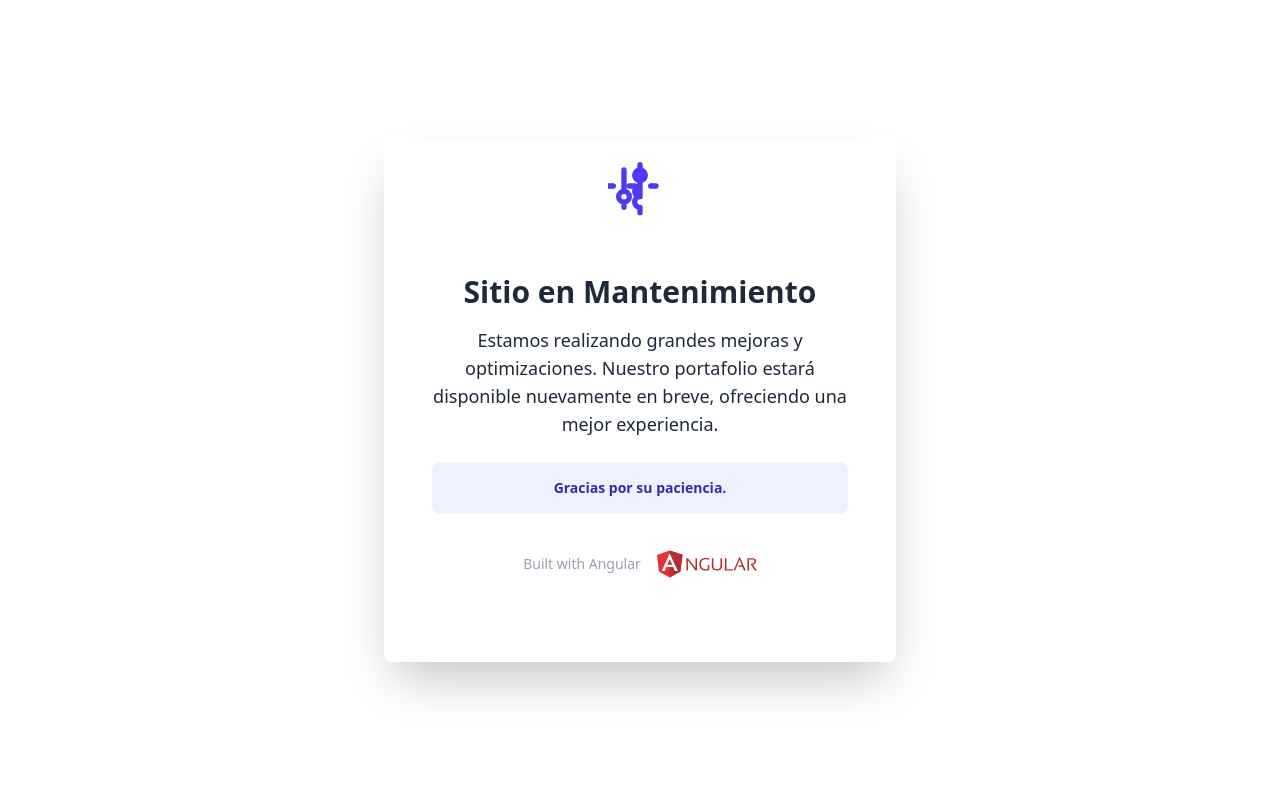
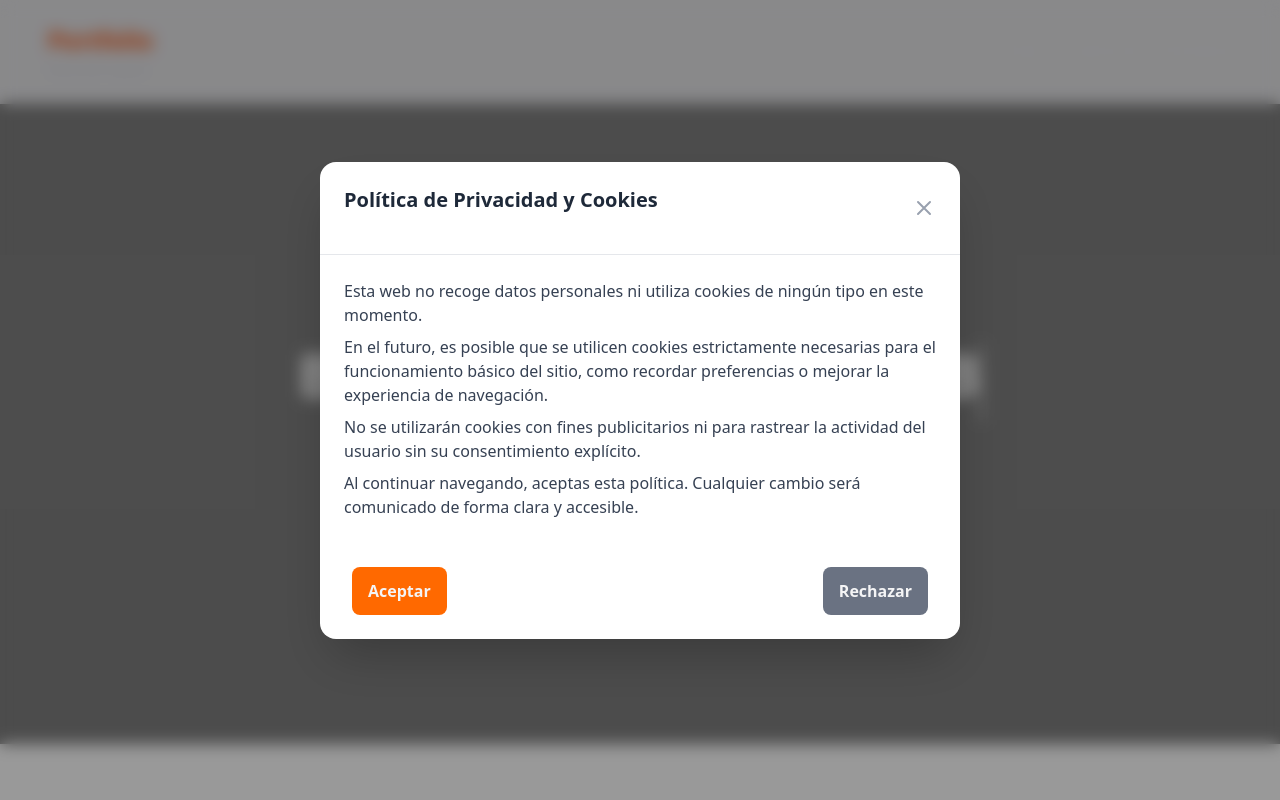
Before and after one commit to cdaizdev/portfolio, an Angular app: page / in a window 1280 px wide. Shown: the top 800 px of the page. Built offline with nearby package versions, Linux system fonts and the light colour scheme.

Commit message:
Add: analytics

```diff
--- a/src/app/app.html
+++ b/src/app/app.html
@@ -1,3 +1,6 @@
-<main class="flex justify-center items-center min-h-screen">
-  <app-maintenance></app-maintenance>
+<app-header></app-header>
+<app-modal></app-modal>
+<main class="min-h-screen">
+  <router-outlet></router-outlet>
 </main>
+<app-footer></app-footer>
--- a/src/app/app.ts
+++ b/src/app/app.ts
@@ -2,12 +2,12 @@ import { Component, signal } from '@angular/core';
 import { RouterOutlet } from '@angular/router';
 import { Header } from './header/header';
 import { Footer } from './footer/footer';
-import { CartComponent } from './cart/cart-component';
-import { Maintenance } from './maintenance/maintenance';
+import { Home } from './home/home';
+import { Modal } from './modal/modal';
 
 @Component({
   selector: 'app-root',
-  imports: [Maintenance],
+  imports: [RouterOutlet, Header, Footer, Home, Modal],
   templateUrl: './app.html',
   styleUrl: './app.css'
 })
--- a/src/app/footer/footer.html
+++ b/src/app/footer/footer.html
@@ -2,11 +2,10 @@
     <div class="max-w-7xl mx-auto px-4 sm:px-6 lg:px-8">
         <div class="flex flex-col md:flex-row justify-between items-center space-y-6 md:space-y-0">
             <div class="text-lg font-semibold text-white">
-                CoffeeShop
+                Mi portfolio
             </div>
             <div class="flex space-x-6">
                 <a routerLink="/" class="hover:text-white transition">Inicio</a>
-                <a href="#products" class="hover:text-white transition">Productos</a>
                 <a href="#contact" class="hover:text-white transition">Contacto</a>
                 <a routerLink="/privacy" class="hover:text-white transition">Política de privacidad</a>
             </div>
--- a/src/app/header/header.html
+++ b/src/app/header/header.html
@@ -2,9 +2,9 @@
    <div class="mx-auto max-w-7xl px-4 md:px-12 py-6 flex justify-between items-center">
       <div>
          <h1 class="text-2xl font-bold text-orange-600 dark:text-orange-400">
-            <span>CoffeeShop</span>
+            <span>Portfolio</span>
          </h1>
-         <h2><small class="text-zinc-300 text-xs">Powered with Angular</small></h2>
+         <h2><small class="text-zinc-300 text-xs">Built with Angular</small></h2>
       </div>
       <button (click)="toggleMobileMenu()"
          class="md:hidden text-gray-600 dark:text-gray-300 text-2xl focus:outline-none">
@@ -12,31 +12,44 @@
          <span *ngIf="isMobileMenuOpen">✖</span>
       </button>
 
-      <nav id="navMenu" class="hidden md:flex gap-4">
+      <nav id="navMenu" class="hidden md:flex gap-6">
          <a routerLink="/"
-            class="text-gray-600 dark:text-gray-300 hover:text-orange-600 dark:hover:text-orange-400">Inicio</a>
+            class="text-gray-200 font-medium relative inline-block pb-1 group no-underline hover:text-orange-300 transition duration-300">
+            Inicio
+            <span
+               class="absolute bottom-0 left-0 w-full h-0.5 bg-orange-500 scale-x-0 origin-left transition-transform duration-300 ease-out group-hover:scale-x-100"></span>
+         </a>
          <a href="#"
-            class="text-gray-600 dark:text-gray-300 hover:text-orange-600 dark:hover:text-orange-400">Productos</a>
+            class="text-gray-200 font-medium relative inline-block pb-1 group no-underline hover:text-orange-300 transition duration-300">
+            Acerca de
+            <span
+               class="absolute bottom-0 left-0 w-full h-0.5 bg-orange-500 scale-x-0 origin-left transition-transform duration-300 ease-out group-hover:scale-x-100"></span>
+         </a>
          <a href="#"
-            class="text-gray-600 dark:text-gray-300 hover:text-orange-600 dark:hover:text-orange-400">Contacto</a>
-         <button id="main-cart" (click)="openCart()"
-            class="relative text-gray-600 dark:text-gray-300 hover:text-orange-600 dark:hover:text-orange-400 z-20">
+            class="text-gray-200 font-medium relative inline-block pb-1 group no-underline hover:text-orange-300 transition duration-300">
+            Contacto
+            <span
+               class="absolute bottom-0 left-0 w-full h-0.5 bg-orange-500 scale-x-0 origin-left transition-transform duration-300 ease-out group-hover:scale-x-100"></span>
+         </a>
+         <!-- button id="main-cart" (click)="openCart()"
+            class="hidden nav-item text-gray-600 dark:text-gray-300 hover:text-orange-600 dark:hover:text-orange-400 z-20">
             🛒
-         </button>
+         </button-->
       </nav>
    </div>
 
    <div class="mobile-menu" [ngClass]="{'visible': isMobileMenuOpen}">
       <a routerLink="/" (click)="toggleMobileMenu()"
-         class="block text-gray-600 dark:text-gray-300 hover:text-orange-600 dark:hover:text-orange-400 p-2">Inicio</a>
+         class="block nav-item text-gray-600 dark:text-gray-300 hover:text-orange-600 dark:hover:text-orange-400 p-2">Inicio</a>
       <a href="#" (click)="toggleMobileMenu()"
-         class="block text-gray-600 dark:text-gray-300 hover:text-orange-600 dark:hover:text-orange-400 p-2">Productos</a>
+         class="block nav-item text-gray-600 dark:text-gray-300 hover:text-orange-600 dark:hover:text-orange-400 p-2">Acerca
+         de</a>
       <a href="#" (click)="toggleMobileMenu()"
-         class="block text-gray-600 dark:text-gray-300 hover:text-orange-600 dark:hover:text-orange-400 p-2">Contacto</a>
-      <button id="mobile-cart" (click)="openCart(); toggleMobileMenu();"
+         class="block nav-item text-gray-600 dark:text-gray-300 hover:text-orange-600 dark:hover:text-orange-400 p-2">Contacto</a>
+      <!-- button id="mobile-cart" (click)="openCart(); toggleMobileMenu();"
          class="block text-gray-600 dark:text-gray-300 hover:text-orange-600 dark:hover:text-orange-400 p-2">
          🛒 Carrito
-      </button>
+      </button -->
    </div>
 
 </header>
--- a/src/app/home/home.html
+++ b/src/app/home/home.html
@@ -1,29 +1,14 @@
 <section class="relative w-full overflow-hidden">
-    <div id="slider" class="absolute inset-0 w-full h-full">
-        <picture data-id="1" class="absolute w-full h-full object-cover opacity-100 transition-opacity duration-1000">
-              <source srcset="images/mobile/slide1_mobile.webp" media="(max-width: 767px)" type="image/webp">
-            <img src="images/desktop/slide1_desktop.webp" alt="Imagen 1" class="w-full h-full object-cover">
-        </picture>
-        <picture data-id="2" class="absolute w-full h-full object-cover opacity-0 transition-opacity duration-1000">
-              <source srcset="images/mobile/slide2_mobile.webp" media="(max-width: 767px)" type="image/webp">
-            <img src="images/desktop/slide2_desktop.webp" alt="Imagen 2" class="w-full h-full object-cover">
-        </picture>
-        <picture data-id="3" class="absolute w-full h-full object-cover opacity-0 transition-opacity duration-1000">
-              <source srcset="images/mobile/slide3_mobile.webp" media="(max-width: 767px)" type="image/webp">
-            <img src="images/desktop/slide3_desktop.webp" alt="Imagen 3" class="w-full h-full object-cover">
-        </picture>
-    </div>
     <div class="absolute inset-0 bg-black/50 z-10"></div>
     <div class="relative z-20 flex items-center justify-center h-full text-center px-4 min-h-[80vh]">
-        <div>
-            <h1 class="text-white text-4xl md:text-6xl font-bold mb-4">Bienvenido a CoffeeShop</h1>
-            <p class="text-white text-lg md:text-xl">Descubre productos increíbles para crea tu cafetería de ensueño</p>
+        <div class="block">
+            <div class="text-typing text-white text-4xl font-bold uppercase mb-8">
+                <h1 class="text-white text-4xl md:text-6xl font-bold mb-4">Bienvenido a mi web</h1>
+            </div>
+            <button class="btn btn-primary">Explora mis proyectos</button>
         </div>
     </div>
 </section>
 <section class="flex flex-col justify-center items-center min-h-[80vh] px-8">
     <h2 class="text-4xl text-orange-600">Lo estamos preparando todo...</h2>
 </section>
-<section class="block px-8 bg-gray-800">
-    <app-product></app-product>
-</section>
--- a/src/app/home/home.ts
+++ b/src/app/home/home.ts
@@ -1,12 +1,11 @@
 import { Component, inject, ViewEncapsulation } from '@angular/core';
 import { isPlatformBrowser, DOCUMENT } from '@angular/common';
 import { PLATFORM_ID } from '@angular/core';
-import { Product } from '../product/product';
 
 @Component({
 	selector: 'app-home',
 	standalone: true,
-	imports: [Product],
+	imports: [],
 	templateUrl: './home.html'
 })
 export class Home {
--- a/src/app/modal/modal.html
+++ b/src/app/modal/modal.html
@@ -3,9 +3,7 @@
     <div id="" class="flex-1 mx-auto max-w-2xl px-4 " tabindex="-1" role="dialog" aria-labelledby="modalTitleId">
         <div class="bg-white dark:bg-gray-800 rounded-2xl shadow-2xl flex flex-col max-h-[80vh]" role="document">
             <div class="flex items-center justify-between p-6 border-b border-gray-200 dark:border-gray-700">
-                <h5 id="modalTitleId" class="text-zinc-800 dark:text-zinc-200">
-                    Aviso Importante sobre Cookies y Privacidad
-                </h5>
+                <h2 class="text-xl text-gray-800 dark:text-gray-200 font-bold mb-4">Política de Privacidad y Cookies</h2>
                 <button type="button" class="text-gray-400 hover:text-gray-500 transition duration-150"
                     aria-label="Close" (click)="closeModal()">
                     <svg class="w-6 h-6" fill="none" stroke="currentColor" viewBox="0 0 24 24"
@@ -16,22 +14,21 @@
                 </button>
             </div>
             <div id="modalBody" class="p-6 text-gray-700 dark:text-gray-300 flex-grow overflow-y-auto">
-                <p class="mb-4">
-                    Utilizamos cookies propias y de terceros para analizar nuestros servicios, no recogemos datos con
-                    fines de ofrecerte publicidad. Solo recogemos datos de como usas este sitio.
-                </p>
-                <p class="mb-4">
-                    Puedes aceptar todas las cookies pulsando el botón "Aceptar todas" o configurarlas o rechazar su uso
-                    clicando en "Configuración de cookies".
-                </p>
-                <p class="mb-4">
-                    Asimismo, este es un sitio web de <strong class="font-bold">Mockup</strong> sin ninguna
-                    funcionalidad, usted no podrá usar esta web para enviar datos ni comprar productos.
-                </p>
-                <p class="mb-4">
-                    Para más información, puedes consultar nuestra Política de Cookies y nuestra
-                    <a routerLink="/privacy" class="hover:text-white transition">Política de privacidad</a>
-                </p>
+                    <p class="mb-2">
+                        Esta web no recoge datos personales ni utiliza cookies de ningún tipo en este momento.
+                    </p>
+                    <p class="mb-2">
+                        En el futuro, es posible que se utilicen cookies estrictamente necesarias para el funcionamiento
+                        básico del sitio, como recordar preferencias o mejorar la experiencia de navegación.
+                    </p>
+                    <p class="mb-2">
+                        No se utilizarán cookies con fines publicitarios ni para rastrear la actividad del usuario sin
+                        su consentimiento explícito.
+                    </p>
+                    <p>
+                        Al continuar navegando, aceptas esta política. Cualquier cambio será comunicado de forma clara y
+                        accesible.
+                    </p>
             </div>
             <div class="flex justify-between items-center py-6 px-8">
                 <button
--- a/src/input.css
+++ b/src/input.css
@@ -3,9 +3,11 @@
 a {
      cursor: pointer;
 }
+
 button {
      cursor: pointer;
 }
+
 .mobile-menu {
      @apply md:hidden bg-zinc-200 dark:bg-gray-700 p-0 overflow-hidden;
      max-height: 0;
@@ -16,6 +18,43 @@ button {
      max-height: 500px;
 }
 
-.mobile-menu a, .mobile-menu button {
-    @apply px-4 py-2;
+.mobile-menu a,
+.mobile-menu button {
+     @apply px-4 py-2;
 }
+
+.btn {
+     @apply p-4 rounded-full;
+}
+
+.btn-primary {
+     @apply bg-orange-500 hover:bg-orange-400 text-white text-sm font-bold transition-colors duration-200;
+}
+
+@keyframes typing {
+     from {
+          width: 0
+     }
+
+     to {
+          width: 100%
+     }
+}
+
+@keyframes blink {
+     50% {
+          border-color: transparent
+     }
+}
+
+.text-typing {
+     display: block;
+     text-align: center;
+     overflow: hidden;
+     white-space: nowrap;
+     border-right: 2px solid white;
+     width: 0;
+     animation:
+          typing 3s steps(10, end) forwards,
+          blink 0.7s step-end infinite;
+}
```
Also changed, not shown: src/app/slider/slider.html (added, +14 -0 lines), src/index.html (+5 -5 lines), src/styles.css.
